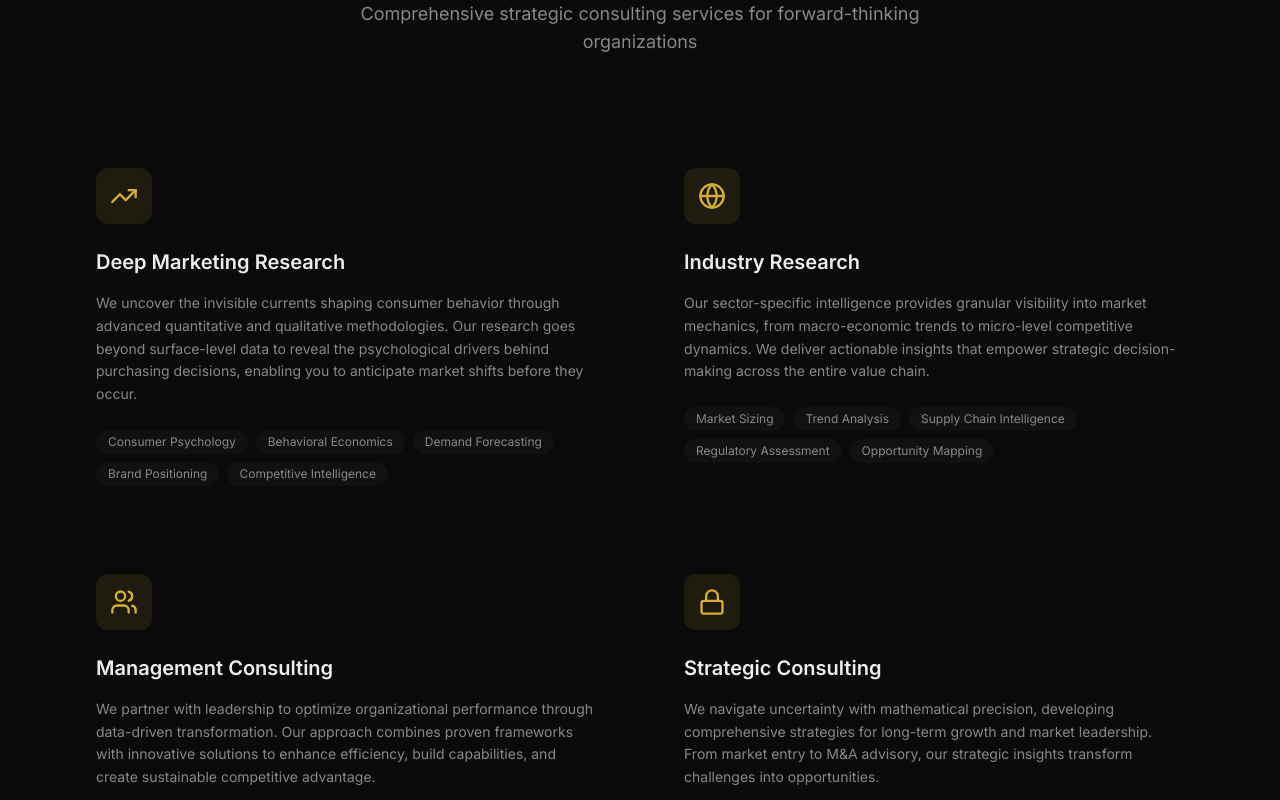
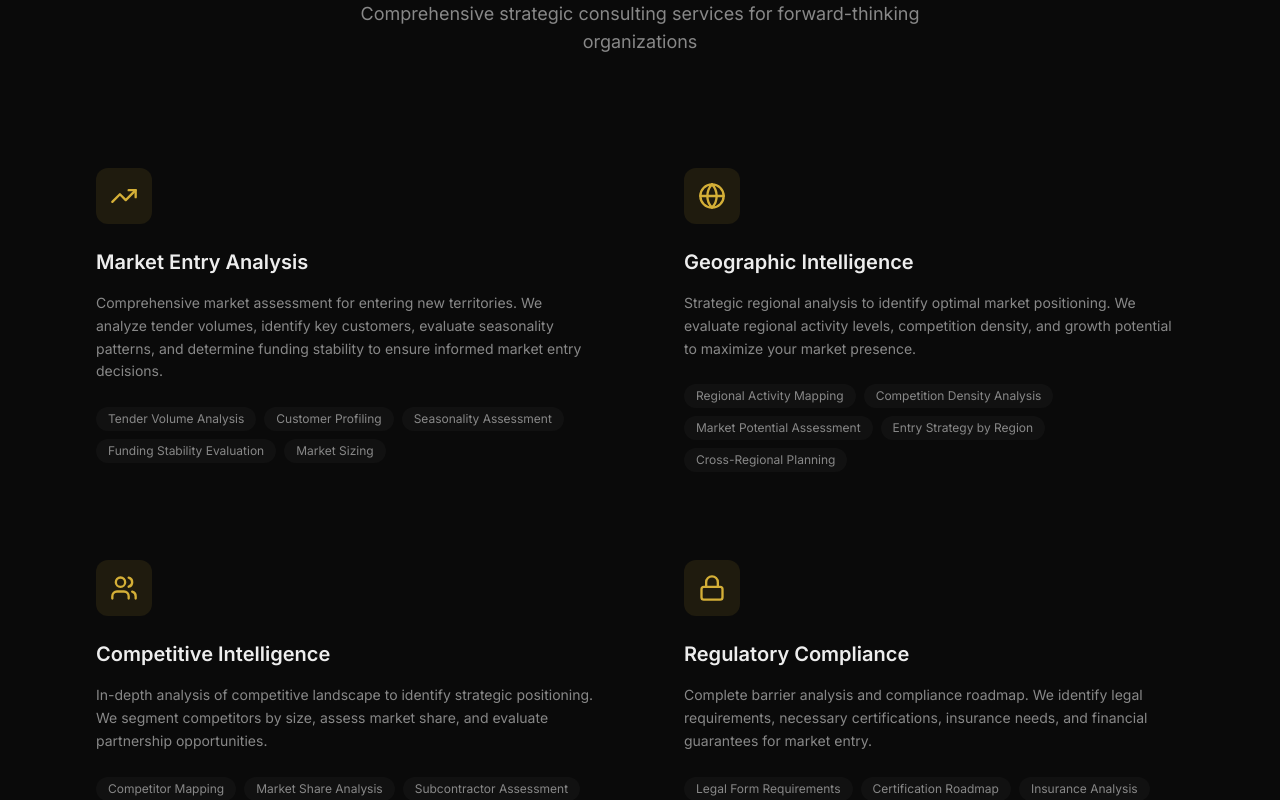
Before and after one commit to pzhusov/time-travel-club-website, a React (Vite) app in the folder time-travel-club/: page / in a window 1280 px wide. Shown: the part 2040-2840 px from the top of the page. Built offline with nearby package versions, Linux system fonts and the light colour scheme.

Commit message:
Message 373369544356072 - 1772708018

```diff
--- a/time-travel-club/src/App.tsx
+++ b/time-travel-club/src/App.tsx
@@ -488,27 +488,51 @@ function App() {
             {[
               {
                 icon: TrendingUp,
-                title: 'Deep Marketing Research',
-                description: 'We uncover the invisible currents shaping consumer behavior through advanced quantitative and qualitative methodologies. Our research goes beyond surface-level data to reveal the psychological drivers behind purchasing decisions, enabling you to anticipate market shifts before they occur.',
-                features: ['Consumer Psychology', 'Behavioral Economics', 'Demand Forecasting', 'Brand Positioning', 'Competitive Intelligence']
+                title: 'Market Entry Analysis',
+                description: 'Comprehensive market assessment for entering new territories. We analyze tender volumes, identify key customers, evaluate seasonality patterns, and determine funding stability to ensure informed market entry decisions.',
+                features: ['Tender Volume Analysis', 'Customer Profiling', 'Seasonality Assessment', 'Funding Stability Evaluation', 'Market Sizing']
               },
               {
                 icon: Globe,
-                title: 'Industry Research',
-                description: 'Our sector-specific intelligence provides granular visibility into market mechanics, from macro-economic trends to micro-level competitive dynamics. We deliver actionable insights that empower strategic decision-making across the entire value chain.',
-                features: ['Market Sizing', 'Trend Analysis', 'Supply Chain Intelligence', 'Regulatory Assessment', 'Opportunity Mapping']
+                title: 'Geographic Intelligence',
+                description: 'Strategic regional analysis to identify optimal market positioning. We evaluate regional activity levels, competition density, and growth potential to maximize your market presence.',
+                features: ['Regional Activity Mapping', 'Competition Density Analysis', 'Market Potential Assessment', 'Entry Strategy by Region', 'Cross-Regional Planning']
               },
               {
                 icon: Users,
-                title: 'Management Consulting',
-                description: 'We partner with leadership to optimize organizational performance through data-driven transformation. Our approach combines proven frameworks with innovative solutions to enhance efficiency, build capabilities, and create sustainable competitive advantage.',
-                features: ['Operational Excellence', 'Digital Transformation', 'Organizational Design', 'Change Management', 'Performance Optimization']
+                title: 'Competitive Intelligence',
+                description: 'In-depth analysis of competitive landscape to identify strategic positioning. We segment competitors by size, assess market share, and evaluate partnership opportunities.',
+                features: ['Competitor Mapping', 'Market Share Analysis', 'Subcontractor Assessment', 'Strategic Positioning', 'Competitive Benchmarking']
               },
               {
                 icon: Lock,
-                title: 'Strategic Consulting',
-                description: 'We navigate uncertainty with mathematical precision, developing comprehensive strategies for long-term growth and market leadership. From market entry to M&A advisory, our strategic insights transform challenges into opportunities.',
-                features: ['Market Entry Strategy', 'M&A Advisory', 'Corporate Restructuring', 'Growth Strategy', 'Risk Mitigation']
+                title: 'Regulatory Compliance',
+                description: 'Complete barrier analysis and compliance roadmap. We identify legal requirements, necessary certifications, insurance needs, and financial guarantees for market entry.',
+                features: ['Legal Form Requirements', 'Certification Roadmap', 'Insurance Analysis', 'Financial Guarantees', 'Compliance Timeline']
+              },
+              {
+                icon: Shield,
+                title: 'Financial Modeling',
+                description: 'Detailed financial analysis for market entry. We provide pricing benchmarks, cost structure analysis, payment terms optimization, and risk assessment.',
+                features: ['Pricing Benchmarks', 'Cost Structure Analysis', 'Payment Terms Optimization', 'Risk Assessment', 'Investment Planning']
+              },
+              {
+                icon: MapPin,
+                title: 'Tender Documentation',
+                description: 'Expert analysis of tender documents to maximize success rate. We identify key requirements, common pitfalls, and disqualification risks to ensure competitive submissions.',
+                features: ['Document Analysis', 'Trap Identification', 'Disqualification Risk Assessment', 'Success Strategy', 'Real Case Studies']
+              },
+              {
+                icon: Sparkles,
+                title: 'Expansion Strategy',
+                description: 'Pan-European market expansion planning. We identify optimal markets, assess entry complexity, and develop partnership models for sustainable growth.',
+                features: ['Market Selection', 'Entry Complexity Analysis', 'Partnership Models', 'Branch vs. Partner Assessment', 'Growth Roadmap']
+              },
+              {
+                icon: Star,
+                title: 'Strategic Advisory',
+                description: 'End-to-end strategic consulting from market entry to expansion. We provide actionable recommendations, step-by-step implementation plans, and ongoing support.',
+                features: ['Market Entry Recommendation', 'Implementation Roadmap', 'Timeline & Budget Planning', 'Risk Mitigation', 'Ongoing Strategic Support']
               }
             ].map((service, index) => (
               <TextReveal key={index} delay={index * 100}>
```
Also changed, not shown: 2 other files (tests, documents, lock files or other folders).
